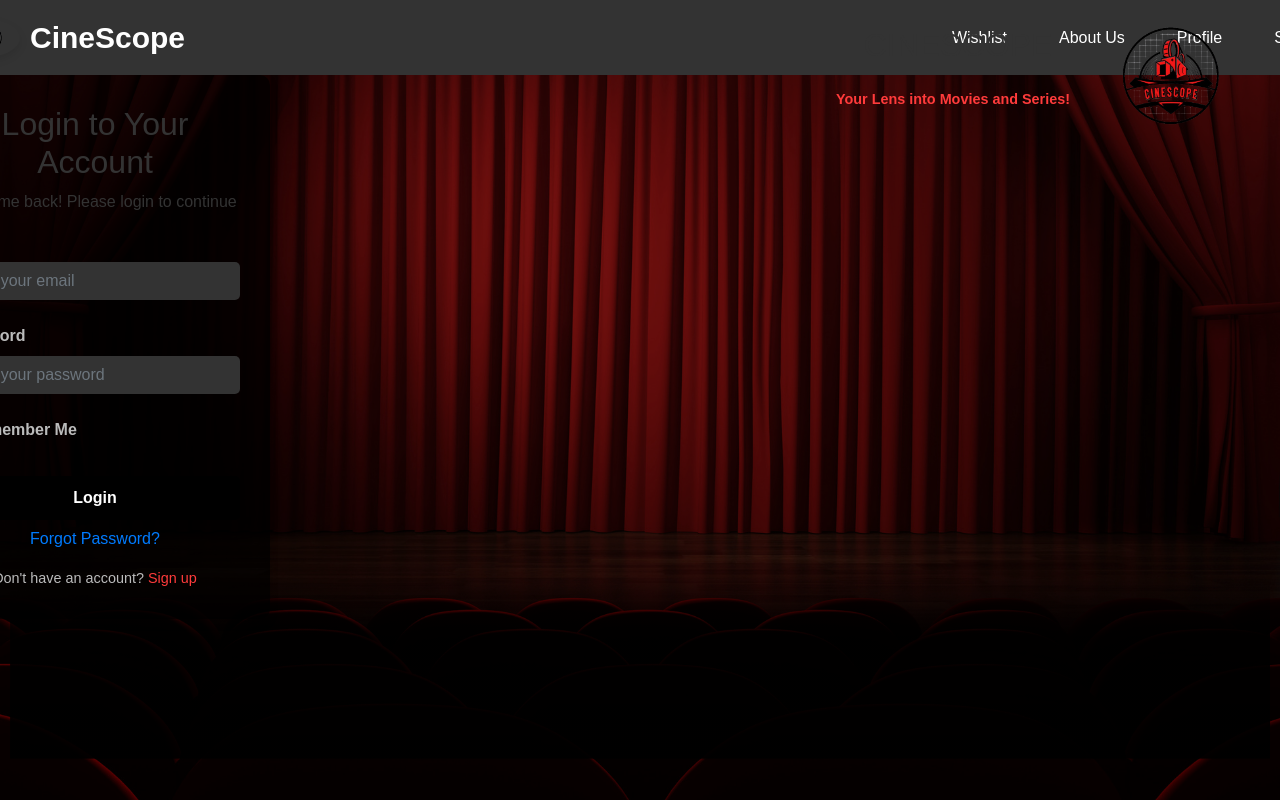
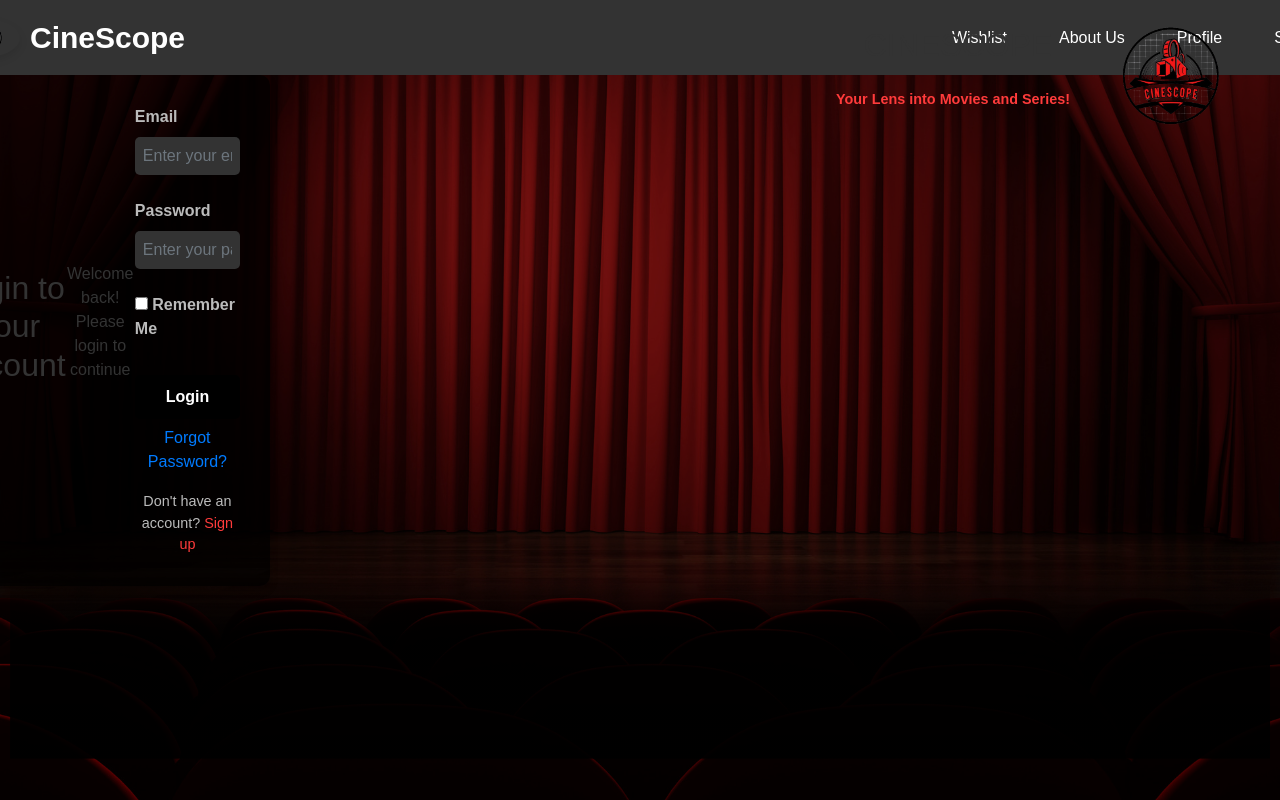
Before and after one commit to dhanashree010804/KhMovieApp, a React (Vite) app in the folder S-L-R/client/: page /login in a window 1280 px wide. Shown: the top 800 px of the page. Built offline with nearby package versions, Linux system fonts and the light colour scheme.

Commit message:
Update Login.jsx

```diff
--- a/S-L-R/client/src/Components/Login.jsx
+++ b/S-L-R/client/src/Components/Login.jsx
@@ -59,7 +59,7 @@
     };
 
     return (
-        <div className="form-container">
+        <div className="form-container" style={{display: "flex", justifyContent: "center", alignItems: "center"}}>
             <div className="logo-container">
                 <div>
                     <h1>CINESCOPE</h1>
```
